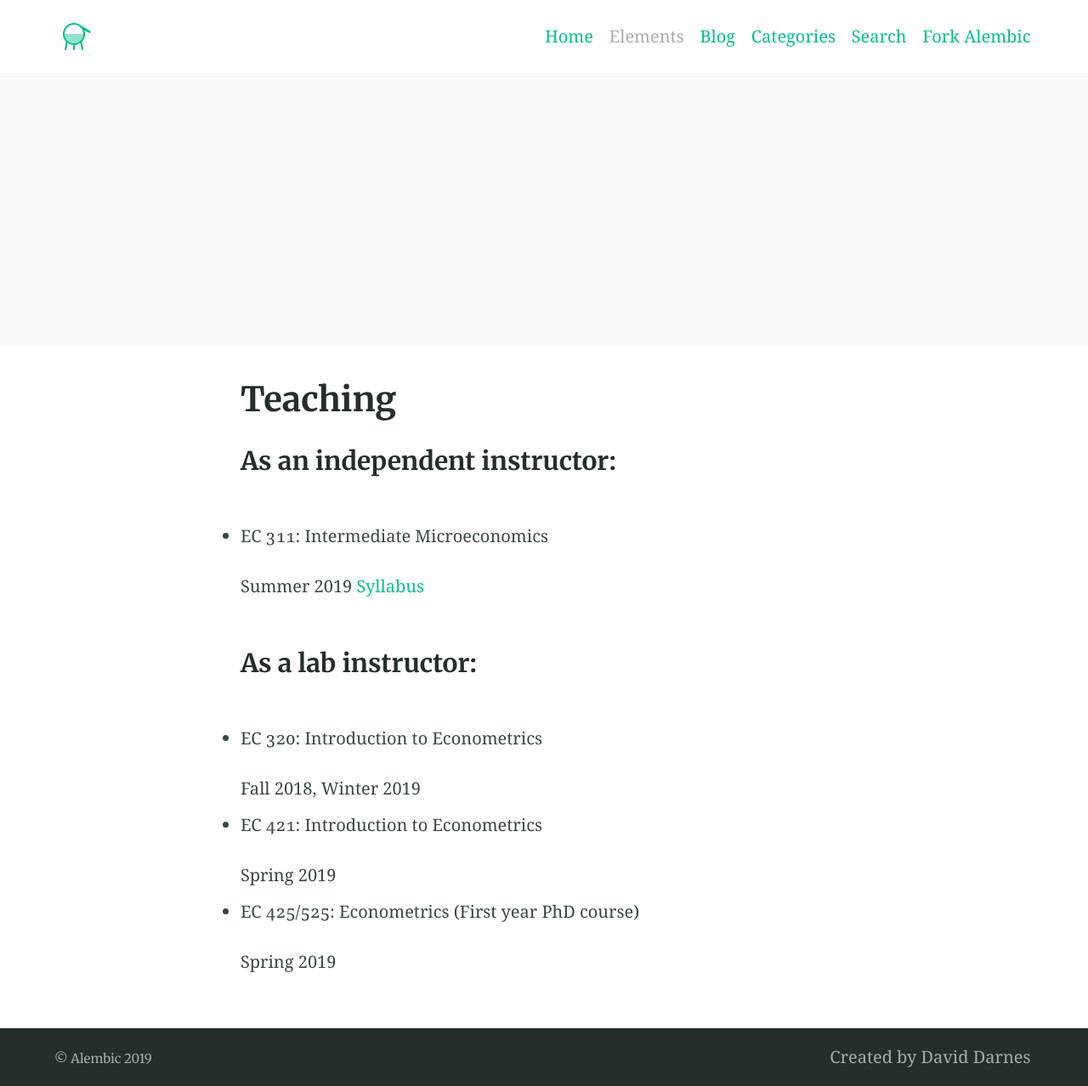
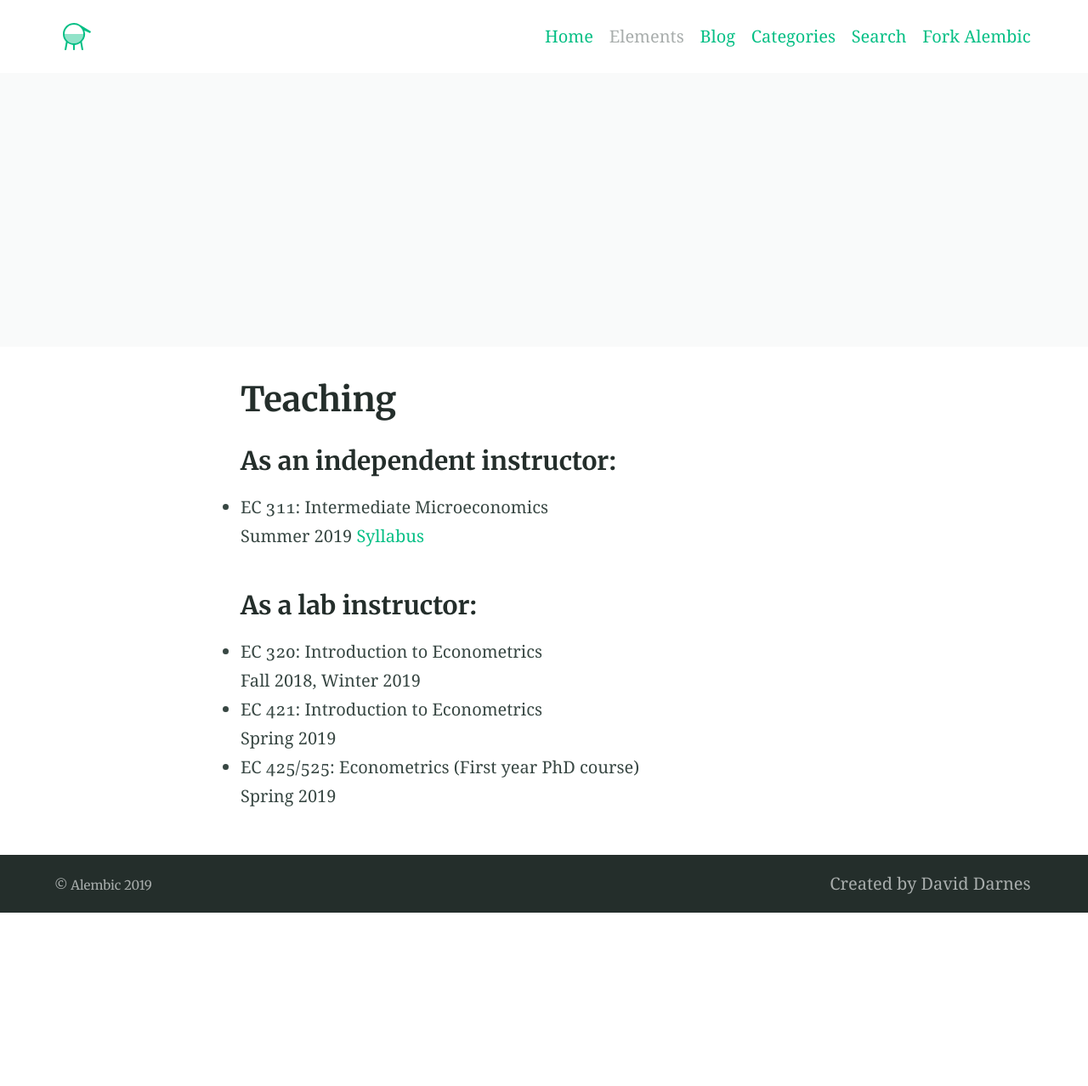
Before and after one commit to jenni-putz/1jenni-putz.github.io, a Jekyll site: the page built from elements.md, in a window 1280 px wide. Shown: the whole page at 85% size. Built offline with Jekyll 4.4.1, drawn with Linux system fonts in a browser that asks for light colours; our own code applies the rules of GitHub Pages for plain Markdown files; after the commit the page ends 1074 px from its top, so only the background shows below that.

Commit message:
Update elements.md

```diff
--- a/elements.md
+++ b/elements.md
@@ -7,29 +7,20 @@ feature_text: |
   <body>
   <div align="left">
   <h3> As an independent instructor: </h3>
-  <p style="text-align:left;">
   <ul>
 <li> EC 311: Intermediate Microeconomics </li>
+  Summer 2019 <a href="/EC311Syllabus.pdf">Syllabus</a>
   </ul>
-  Summer 2019 <a href="/EC311Syllabus.pdf">Syllabus</a>
-    </p>
 
   <h3> As a lab instructor: </h3>
-
-   <p style="text-align:left;">
 <ul>
   <li> EC 320: Introduction to Econometrics </li>
-</ul>
-Fall 2018, Winter 2019
-  <ul>
+  Fall 2018, Winter 2019
   <li> EC 421: Introduction to Econometrics </li>
+Spring 2019
+  <li> EC 425/525: Econometrics (First year PhD course) </li>
+Spring 2019
   </ul>
-Spring 2019
-  <ul>
-  <li> EC 425/525: Econometrics (First year PhD course) </li>
-  </ul>
-Spring 2019
-    </p>
-    </div>
+  </div>
   </body>
  </html>
```
